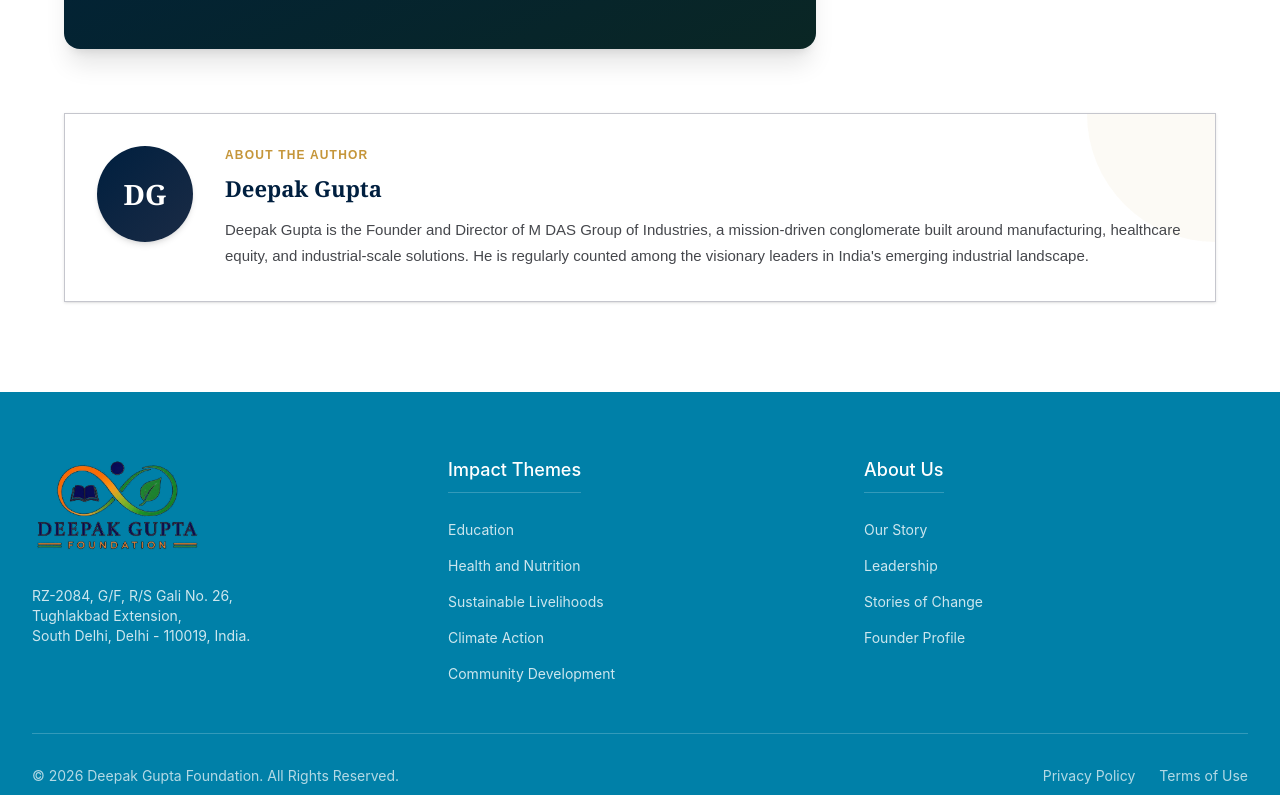
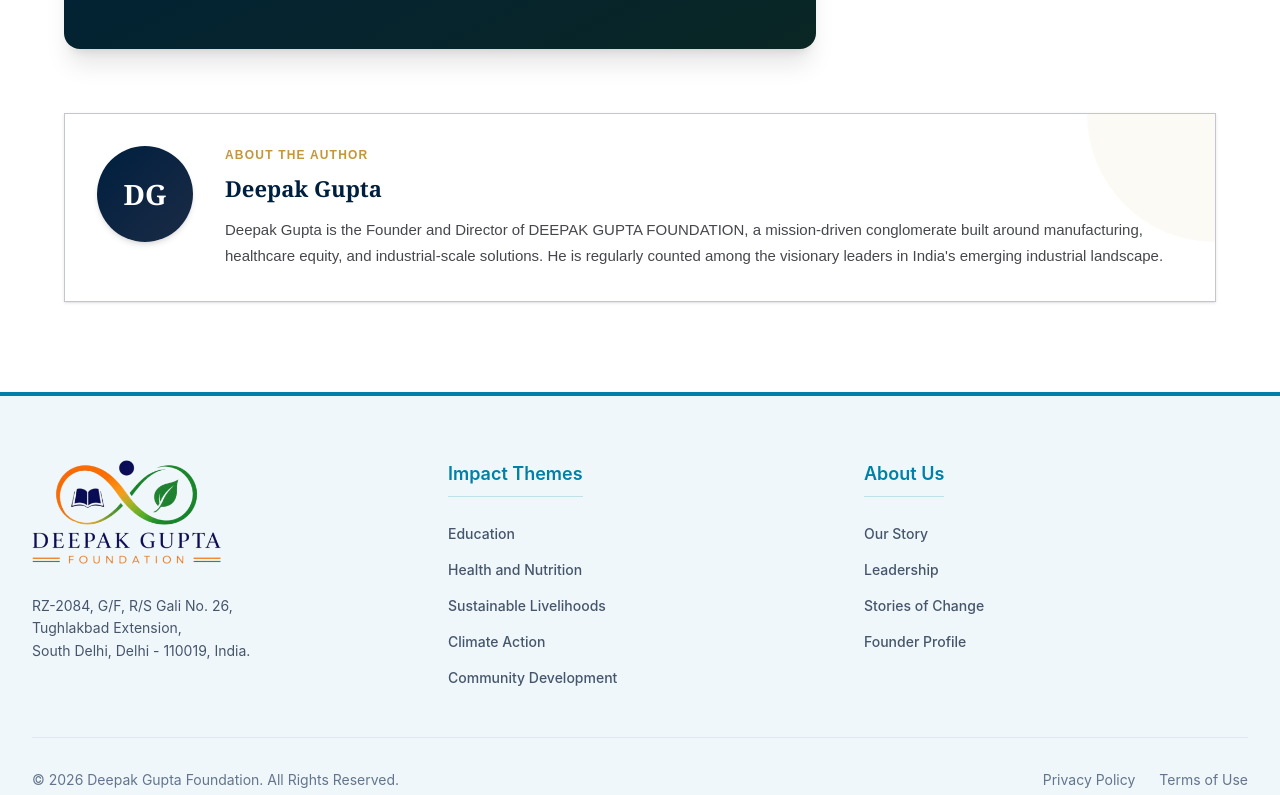
Before and after one commit to deepakumar2023/foundation, a React (Vite) app: page /insight/chw in a window 1280 px wide. Shown: the part 2002-2797 px from the top of the page. Built offline with nearby package versions, Linux system fonts and the light colour scheme.

Commit message:
fixed chan ges

```diff
--- a/src/components/Footer.jsx
+++ b/src/components/Footer.jsx
@@ -3,15 +3,15 @@
 
 const Footer = () => {
   return (
-    <footer className="bg-[var(--color-primary)] text-white pt-16 pb-8 transition-colors duration-300">
+    <footer className="bg-[#f0f7fa] text-slate-800 pt-16 pb-8 border-t-4 border-[var(--color-primary)] transition-colors duration-300">
       <div className="container mx-auto px-4 xl:px-8">
         <div className="grid grid-cols-1 md:grid-cols-2 lg:grid-cols-3 gap-8 mb-12">
           {/* Column 1: Logo & Address */}
           <div>
             <Link to="/" className="inline-block mb-6">
-              <img src="/logo1.png" alt="Deepak Gupta Foundation Logo" className="h-[80px] md:h-[100px] w-auto object-contain rounded-md p-1" />
+              <img src="/logo2.png" alt="Deepak Gupta Foundation Logo" className="h-[85px] md:h-[105px] w-auto object-contain" />
             </Link>
-            <p className="text-white/80 text-sm mb-4">
+            <p className="text-slate-600 text-sm leading-relaxed mb-4">
               RZ-2084, G/F, R/S Gali No. 26,<br />
               Tughlakbad Extension,<br />
               South Delhi, Delhi - 110019, India.
@@ -33,46 +33,42 @@
                 <FiYoutube size={16} />
               </a>
             </div> */}
-
-
           </div>
 
           {/* Column 2: Quick Links */}
           <div>
-            <h3 className="text-lg font-medium mb-6 border-b border-white/20 pb-2 inline-block">Impact Themes</h3>
+            <h3 className="text-lg font-semibold text-[var(--color-primary)] mb-6 border-b border-[var(--color-primary)]/20 pb-2 inline-block">Impact Themes</h3>
             <ul className="space-y-3">
-              <li><Link to="/impact-themes/education" className="text-white/80 hover:text-white transition-colors text-sm">Education</Link></li>
-              <li><Link to="/impact-themes/health-and-nutrition" className="text-white/80 hover:text-white transition-colors text-sm">Health and Nutrition</Link></li>
-              <li><Link to="/impact-themes/sustainable-livelihoods" className="text-white/80 hover:text-white transition-colors text-sm">Sustainable Livelihoods</Link></li>
-              <li><Link to="/impact-themes/climate-action" className="text-white/80 hover:text-white transition-colors text-sm">Climate Action</Link></li>
-              <li><Link to="/impact-themes/community-development" className="text-white/80 hover:text-white transition-colors text-sm">Community Development</Link></li>
+              <li><Link to="/impact-themes/education" className="text-slate-600 hover:text-[var(--color-primary)] transition-colors text-sm font-medium">Education</Link></li>
+              <li><Link to="/impact-themes/health-and-nutrition" className="text-slate-600 hover:text-[var(--color-primary)] transition-colors text-sm font-medium">Health and Nutrition</Link></li>
+              <li><Link to="/impact-themes/sustainable-livelihoods" className="text-slate-600 hover:text-[var(--color-primary)] transition-colors text-sm font-medium">Sustainable Livelihoods</Link></li>
+              <li><Link to="/impact-themes/climate-action" className="text-slate-600 hover:text-[var(--color-primary)] transition-colors text-sm font-medium">Climate Action</Link></li>
+              <li><Link to="/impact-themes/community-development" className="text-slate-600 hover:text-[var(--color-primary)] transition-colors text-sm font-medium">Community Development</Link></li>
             </ul>
           </div>
 
           {/* Column 3: About Us */}
           <div>
-            <h3 className="text-lg font-medium mb-6 border-b border-white/20 pb-2 inline-block">About Us</h3>
+            <h3 className="text-lg font-semibold text-[var(--color-primary)] mb-6 border-b border-[var(--color-primary)]/20 pb-2 inline-block">About Us</h3>
             <ul className="space-y-3">
-              <li><Link to="/about-us/our-story" className="text-white/80 hover:text-white transition-colors text-sm">Our Story</Link></li>
-              <li><Link to="/about-us/leadership" className="text-white/80 hover:text-white transition-colors text-sm">Leadership</Link></li>
-              {/* <li><Link to="/about-us/awards" className="text-white/80 hover:text-white transition-colors text-sm">Awards</Link></li> */}
-              <li><Link to="/stories-of-change" className="text-white/80 hover:text-white transition-colors text-sm">Stories of Change</Link></li>
-              <li><Link to="/founder-profile" className="text-white/80 hover:text-white transition-colors text-sm">Founder Profile</Link></li>
-              {/* <li><Link to="/careers" className="text-white/80 hover:text-white transition-colors text-sm">Careers</Link></li> */}
+              <li><Link to="/about-us/our-story" className="text-slate-600 hover:text-[var(--color-primary)] transition-colors text-sm font-medium">Our Story</Link></li>
+              <li><Link to="/about-us/leadership" className="text-slate-600 hover:text-[var(--color-primary)] transition-colors text-sm font-medium">Leadership</Link></li>
+              {/* <li><Link to="/about-us/awards" className="text-slate-600 hover:text-[var(--color-primary)] transition-colors text-sm font-medium">Awards</Link></li> */}
+              <li><Link to="/stories-of-change" className="text-slate-600 hover:text-[var(--color-primary)] transition-colors text-sm font-medium">Stories of Change</Link></li>
+              <li><Link to="/founder-profile" className="text-slate-600 hover:text-[var(--color-primary)] transition-colors text-sm font-medium">Founder Profile</Link></li>
+              {/* <li><Link to="/careers" className="text-slate-600 hover:text-[var(--color-primary)] transition-colors text-sm font-medium">Careers</Link></li> */}
             </ul>
           </div>
-
-
         </div>
 
         {/* Bottom Bar */}
-        <div className="pt-8 border-t border-white/20 flex flex-col md:flex-row justify-between items-center">
-          <p className="text-white/70 text-sm mb-4 md:mb-0">
+        <div className="pt-8 border-t border-slate-200 flex flex-col md:flex-row justify-between items-center">
+          <p className="text-slate-500 text-sm mb-4 md:mb-0">
             &copy; {new Date().getFullYear()} Deepak Gupta Foundation. All Rights Reserved.
           </p>
           <div className="flex space-x-6">
-            <Link to="/privacy-policy" className="text-white/70 hover:text-white text-sm transition-colors">Privacy Policy</Link>
-            <Link to="/terms-of-use" className="text-white/70 hover:text-white text-sm transition-colors">Terms of Use</Link>
+            <Link to="/privacy-policy" className="text-slate-500 hover:text-[var(--color-primary)] text-sm transition-colors">Privacy Policy</Link>
+            <Link to="/terms-of-use" className="text-slate-500 hover:text-[var(--color-primary)] text-sm transition-colors">Terms of Use</Link>
           </div>
         </div>
       </div>
--- a/src/components/Navbar.jsx
+++ b/src/components/Navbar.jsx
@@ -95,7 +95,7 @@
         <nav className="flex items-center justify-between">
           {/* Logo */}
           <Link to="/" className="flex-shrink-0 z-50 relative">
-            <img src="/logo1.png" alt="Deepak Gupta Foundation Logo" className="h-[64px] md:h-[80px] w-auto object-contain" />
+            <img src="/logo2.png" alt="Deepak Gupta Foundation Logo" className="h-[64px] md:h-[80px] w-auto object-contain" />
           </Link>
 
           {/* Desktop Navigation */}
--- a/src/components/insights/AuthorBlock.jsx
+++ b/src/components/insights/AuthorBlock.jsx
@@ -14,7 +14,7 @@
           <h4 className="text-[12px] font-bold tracking-[0.1em] uppercase text-[#C5963A] mb-2">About the Author</h4>
           <h5 className="font-serif text-[22px] font-bold text-[#001F3F] mb-3">Deepak Gupta</h5>
           <p className="text-[#45474c] text-[15px] leading-[26px]">
-           Deepak Gupta is the Founder and Director of M DAS Group of Industries, a mission-driven conglomerate built around manufacturing, healthcare equity, and industrial-scale solutions. He is regularly counted among the visionary leaders in India's emerging industrial landscape.
+            Deepak Gupta is the Founder and Director  of  DEEPAK GUPTA FOUNDATION, a mission-driven conglomerate built around manufacturing, healthcare equity, and industrial-scale solutions. He is regularly counted among the visionary leaders in India's emerging industrial landscape.
           </p>
         </div>
       </div>
--- a/src/pages/FounderProfile.jsx
+++ b/src/pages/FounderProfile.jsx
@@ -13,9 +13,9 @@
                     </div>
                     <div className="flex-grow text-center md:text-left">
                         <h2 className="text-[36px] md:text-[48px] font-extrabold text-[#001b3d] mb-[8px] uppercase tracking-tight">Deepak Gupta</h2>
-                  <p className="text-[18px] md:text-[20px] font-medium text-[#b08d57] mb-[24px] leading-tight">Founder &amp; Managing Director, M DAS Group of Industries</p>
+                        <p className="text-[18px] md:text-[20px] font-medium text-[#b08d57] mb-[24px] leading-tight">Founder &amp; Managing Director, DEEPAK GUPTA FOUNDATION </p>
                         <p className="text-[#44474e] leading-relaxed text-[16px] md:text-[18px]">
-                      Deepak Gupta is the Founder and Director of M DAS Group of Industries, a mission-driven conglomerate built around manufacturing, healthcare equity, and industrial-scale solutions. He is regularly counted among the visionary leaders in India's emerging industrial landscape.
+                            Deepak Gupta is the Founder and Director DEEPAK GUPTA FOUNDATION, a mission-driven conglomerate built around manufacturing, healthcare equity, and industrial-scale solutions. He is regularly counted among the visionary leaders in India's emerging industrial landscape.
                         </p>
                     </div>
                 </section>
@@ -71,8 +71,8 @@
                         <div className="relative">
                             <div className="absolute -left-[45px] top-[4px] w-[12px] h-[12px] rounded-full bg-[#001b3d] border-[4px] border-white ring-[2px] ring-[#b08d57]"></div>
                             <span className="text-[14px] font-bold text-[#b08d57] uppercase mb-[8px] block">2022</span>
-                      <h4 className="text-[20px] font-bold text-[#001b3d] mb-[8px]">M DAS Group Founded</h4>
-                      <p className="text-[#44474e] text-[16px] font-medium">The official establishment of M DAS Group of Industries, a mission-driven conglomerate aimed at healthcare equity.</p>
+                            <h4 className="text-[20px] font-bold text-[#001b3d] mb-[8px]">DEEPAK GUPTA FOUNDATION  Founded</h4>
+                            <p className="text-[#44474e] text-[16px] font-medium">The official establishment of DEEPAK GUPTA FOUNDATION  of Industries, a mission-driven conglomerate aimed at healthcare equity.</p>
                         </div>
                     </div>
                 </section>
@@ -99,10 +99,10 @@
                         <div className="text-[#44474e] text-[16px] md:text-[18px] space-y-[24px] relative z-10 leading-relaxed max-w-3xl">
                             <p className="font-medium">Dear Stakeholders,</p>
                             <p>
-                          When I founded M DAS Group, I did so with a commitment that goes beyond the balance sheet. In an industry often blinded by margins, we choose to prioritize health outcomes over revenue streams.
+                                When I founded DEEPAK GUPTA FOUNDATION , I did so with a commitment that goes beyond the balance sheet. In an industry often blinded by margins, we choose to prioritize health outcomes over revenue streams.
                             </p>
                             <p>
-                          Our country is at a turning point. We have the talent, we have the drive, and now, with M DAS Group, we have the industrial backbone to ensure that no Indian is left behind because of where they were born or what they can afford.
+                                Our country is at a turning point. We have the talent, we have the drive, and now, with DEEPAK GUPTA FOUNDATION , we have the industrial backbone to ensure that no Indian is left behind because of where they were born or what they can afford.
                             </p>
                             <div className="pt-[32px]">
                                 <p className="text-[20px] font-extrabold text-[#001b3d]">Deepak Gupta</p>
```
Also changed, not shown: public/logo2.png (added). Lines whose indentation alone changed are shown as unchanged.
